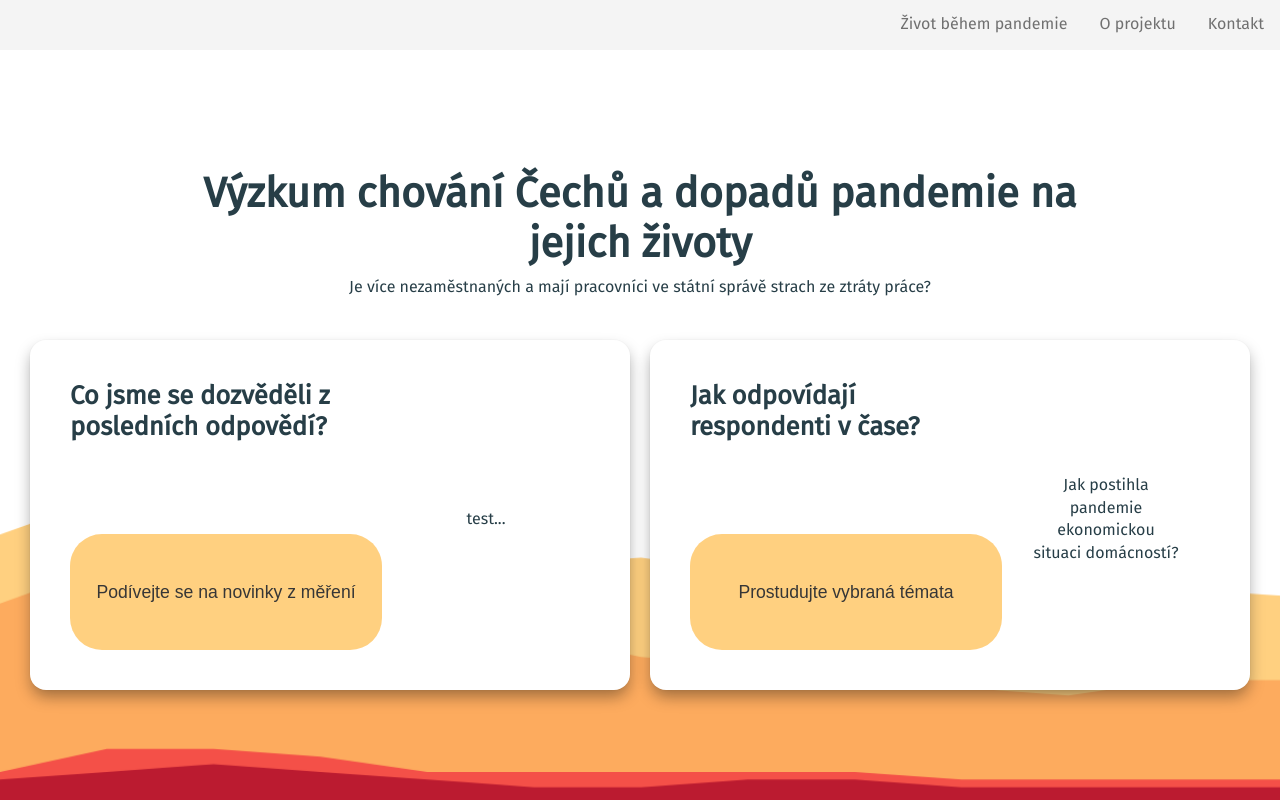
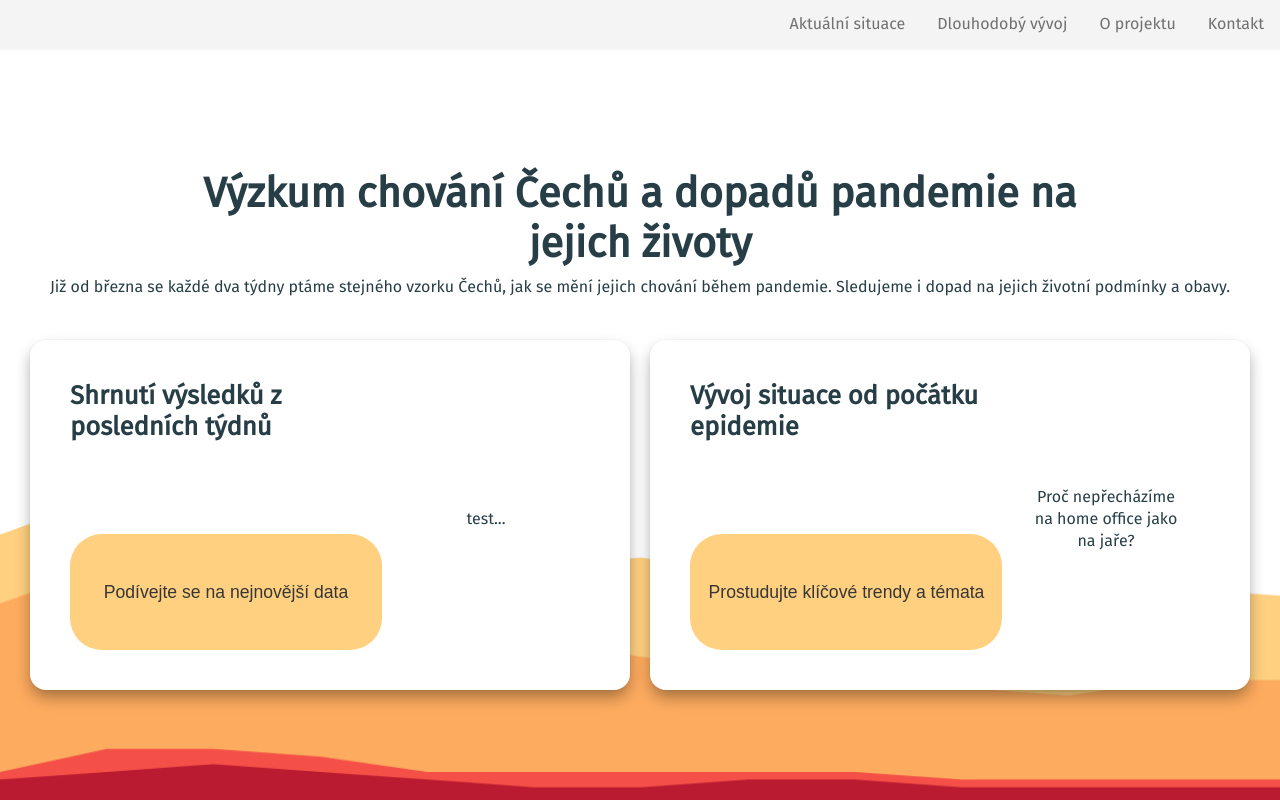
Before and after one commit to mveith/paq-research, a Next.js app: page / in a window 1280 px wide. Built offline with nearby package versions, Linux system fonts and the light colour scheme.

Commit message:
(wip) Updated texts for landing page

```diff
--- a/components/layout.js
+++ b/components/layout.js
@@ -65,7 +65,9 @@ export default function Layout(props) {
                 `}} />
             </Head>
             <nav className="top-menu">
-                <Link href="/"><a style={navbarItemStylePadding}>Život během pandemie</a></Link>
+                {/* <Link href="/"><a style={navbarItemStylePadding}>Život během pandemie</a></Link> */}
+                <Link href="/shrnuti"><a style={navbarItemStylePadding}>Aktuální situace</a></Link>
+                <Link href="/dopad"><a style={navbarItemStylePadding}>Dlouhodobý vývoj</a></Link>
                 <Link href="/projekt"><a style={navbarItemStylePadding}>O projektu</a></Link>
                 <Link href="/kontakt"><a style={navbarItemStylePadding}>Kontakt</a></Link>
             </nav>
@@ -77,6 +79,8 @@ export default function Layout(props) {
                         <hr style={{ width: "100%" }} />
                         <div>
                             <ul>
+                                <li><Link href="/shrnuti" ><a style={navbarItemStyle}>Shrnutí nových dat</a></Link></li>
+                                <li><Link href="/data" ><a style={navbarItemStyle}>Data po tématech</a></Link></li>
                                 <li><Link href="/projekt" ><a style={navbarItemStyle}>O projektu</a></Link></li>
                                 <li><Link href="/kontakt"><a style={navbarItemStyle}>Kontakt</a></Link></li>
                             </ul>
--- a/pages/index.js
+++ b/pages/index.js
@@ -23,20 +23,20 @@ export default function Home({ menu }) {
             </Head>
             <div className={styles.landingPage}>
                 <h1 style={{ fontSize: "2.8rem", maxWidth: "900px" }}>Výzkum chování Čechů a dopadů pandemie na jejich životy</h1>
-                <p className={styles.subtitle}>Je více nezaměstnaných a mají pracovníci ve státní správě strach ze ztráty práce?</p>
+                <p className={styles.subtitle}>Již od března se každé dva týdny ptáme stejného vzorku Čechů, jak se mění jejich chování během pandemie. Sledujeme i dopad na jejich životní podmínky a obavy.</p>
 
                 <div className={styles.cards}>
                     <Card
-                        title="Co jsme se dozvěděli z posledních odpovědí?"
+                        title="Shrnutí výsledků z posledních týdnů"
                         contents={["<strong>+8 %</strong><br />má snížený pracovní úvazek či příjmy oproti stavu před pandemií", "test..."]}
                         link="destabilizace-prace"
-                        linkLabel="Podívejte se na novinky z měření"
+                        linkLabel="Podívejte se na nejnovější data"
                     />
                     <Card
-                        title="Jak odpovídají respondenti v čase?"
-                        contents={["Jak dopadá pandemie v čase na pracovní život?", "Jak postihla pandemie ekonomickou situaci domácností?", "Jak domácnosti reagují na ekonomické problémy?", "Jak se pandemie promítá do společenských a volnočasových činností?", "..."]}
+                        title="Vývoj situace od počátku epidemie"
+                        contents={["Jsou chudé domácnosti epidemií zasažený více než bohaté?", "Proč nepřecházíme na home office jako na jaře?", "Omezujeme v pandemii svoje kontakty a jak?", "Jak se pandemie promítá do společenských a volnočasových činností?", "..."]}
                         link="destabilizace-prace"
-                        linkLabel="Prostudujte vybraná témata"
+                        linkLabel="Prostudujte klíčové trendy a témata"
                     />
                 </div>
             </div>
```
